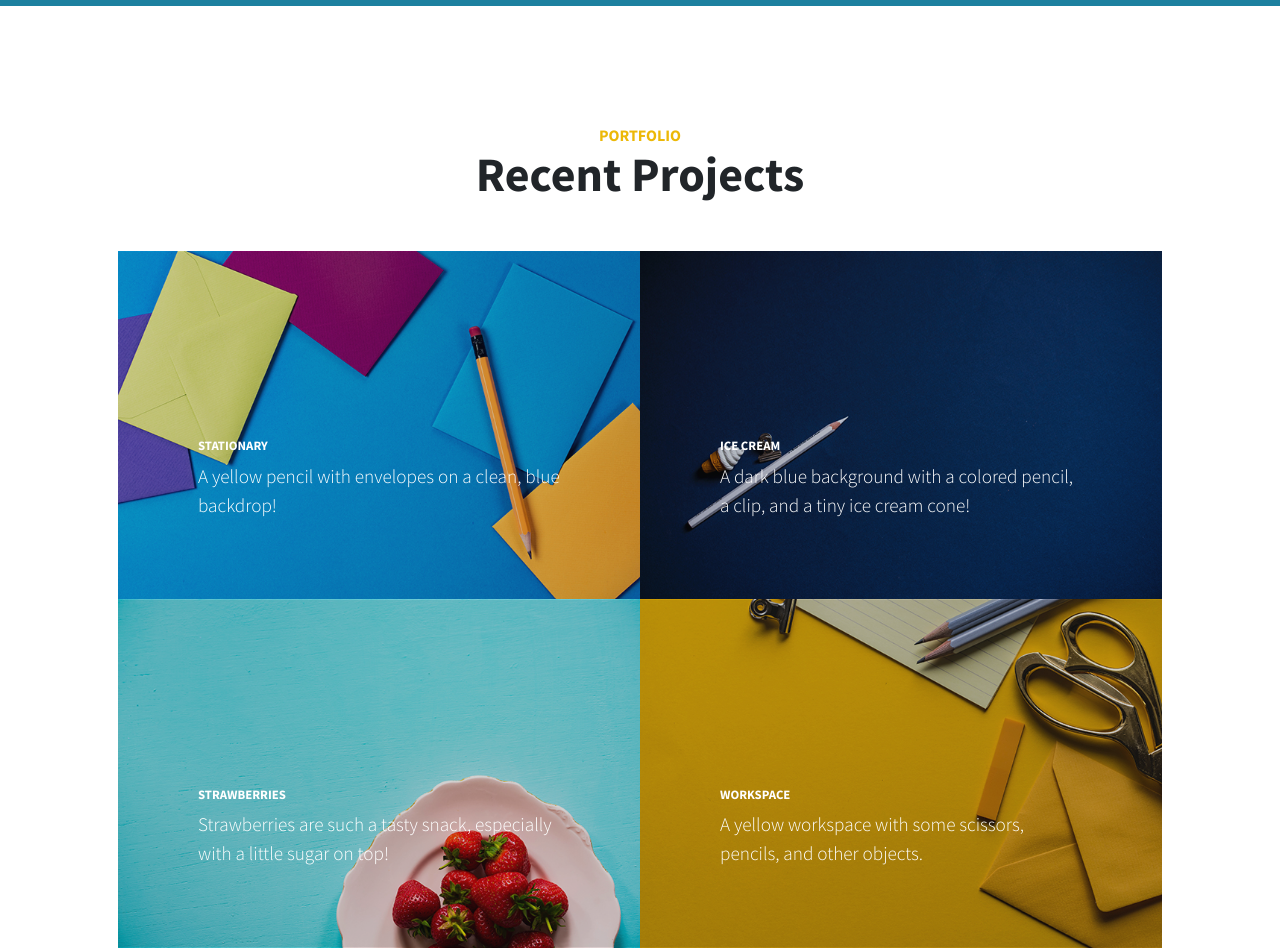
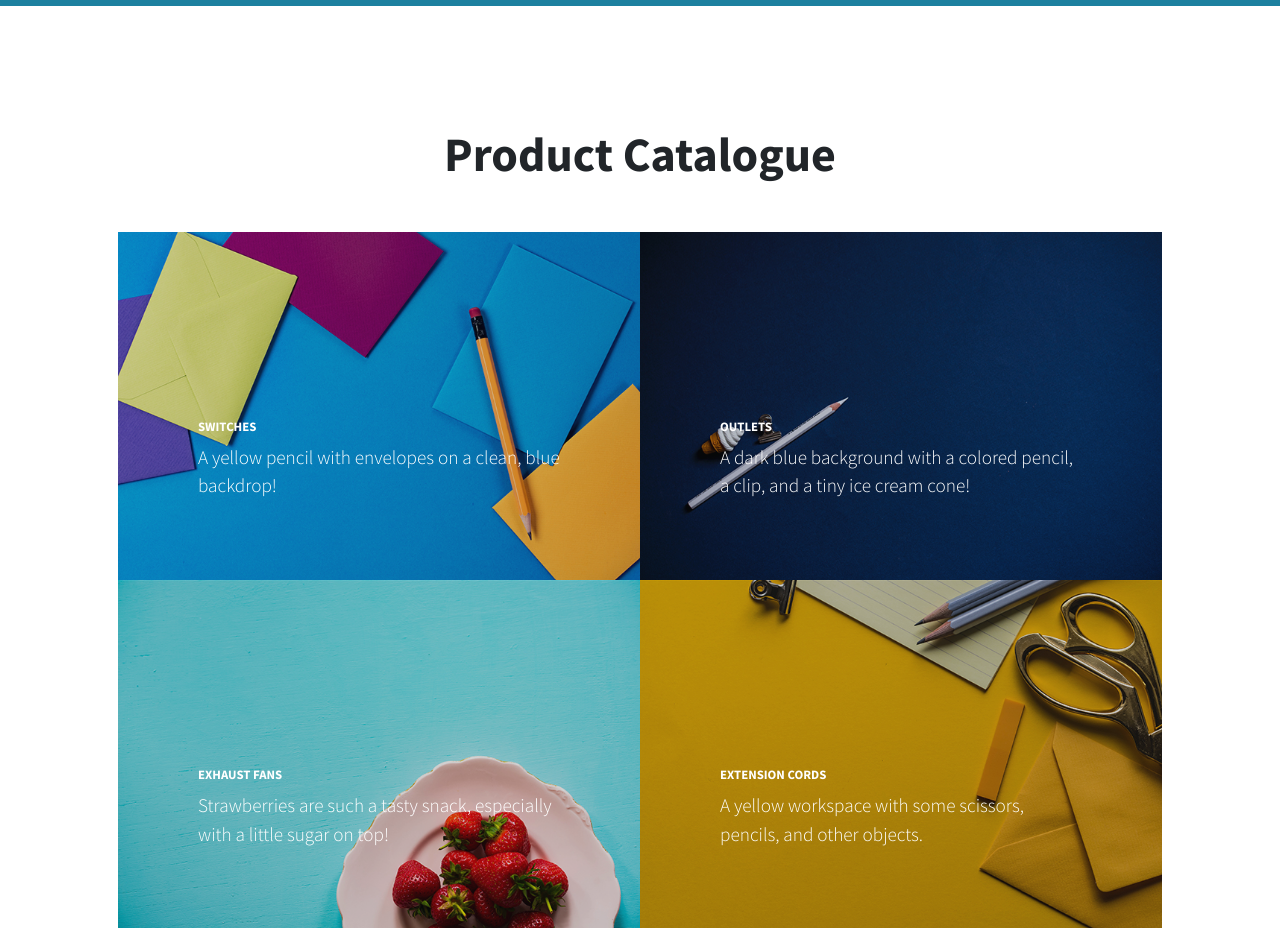
Before and after one commit to dnptrading/site, a plain HTML site: page index.html in a window 1280 px wide. Shown: the part 1840-2791 px from the top of the page. Drawn offline with nearby package versions, Linux system fonts and the light colour scheme.

Commit message:
Update index.html

```diff
--- a/index.html
+++ b/index.html
@@ -91,15 +91,14 @@
         <section class="content-section" id="portfolio">
             <div class="container px-4 px-lg-5">
                 <div class="content-section-heading text-center">
-                    <h3 class="text-secondary mb-0">Portfolio</h3>
-                    <h2 class="mb-5">Recent Projects</h2>
+                    <h2 class="mb-5">Product Catalogue</h2>
                 </div>
                 <div class="row gx-0">
                     <div class="col-lg-6">
                         <a class="portfolio-item" href="#!">
                             <div class="caption">
                                 <div class="caption-content">
-                                    <div class="h2">Stationary</div>
+                                    <div class="h2">Switches</div>
                                     <p class="mb-0">A yellow pencil with envelopes on a clean, blue backdrop!</p>
                                 </div>
                             </div>
@@ -110,7 +109,7 @@
                         <a class="portfolio-item" href="#!">
                             <div class="caption">
                                 <div class="caption-content">
-                                    <div class="h2">Ice Cream</div>
+                                    <div class="h2">Outlets</div>
                                     <p class="mb-0">A dark blue background with a colored pencil, a clip, and a tiny ice cream cone!</p>
                                 </div>
                             </div>
@@ -121,7 +120,7 @@
                         <a class="portfolio-item" href="#!">
                             <div class="caption">
                                 <div class="caption-content">
-                                    <div class="h2">Strawberries</div>
+                                    <div class="h2">Exhaust Fans</div>
                                     <p class="mb-0">Strawberries are such a tasty snack, especially with a little sugar on top!</p>
                                 </div>
                             </div>
@@ -132,7 +131,7 @@
                         <a class="portfolio-item" href="#!">
                             <div class="caption">
                                 <div class="caption-content">
-                                    <div class="h2">Workspace</div>
+                                    <div class="h2">Extension Cords</div>
                                     <p class="mb-0">A yellow workspace with some scissors, pencils, and other objects.</p>
                                 </div>
                             </div>
```
